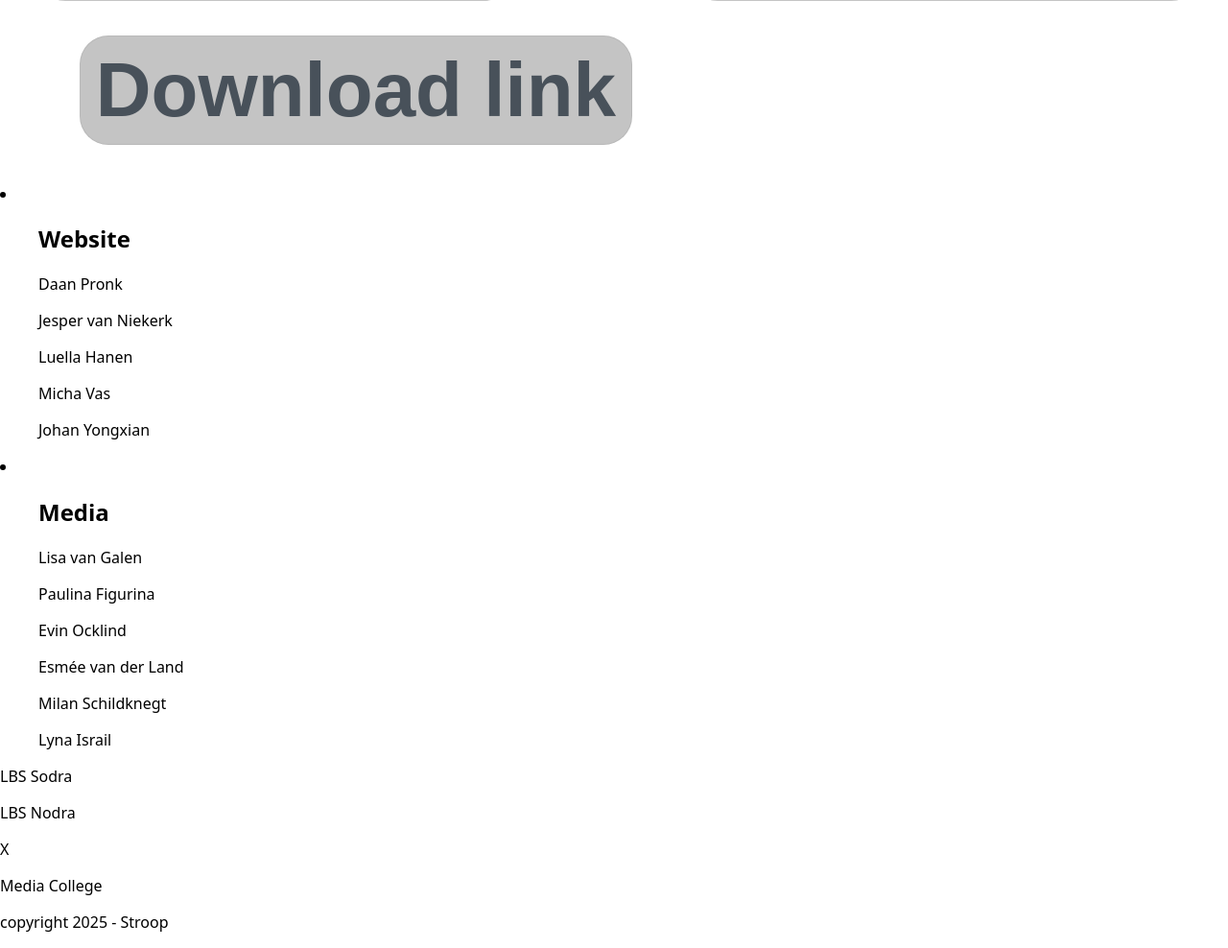
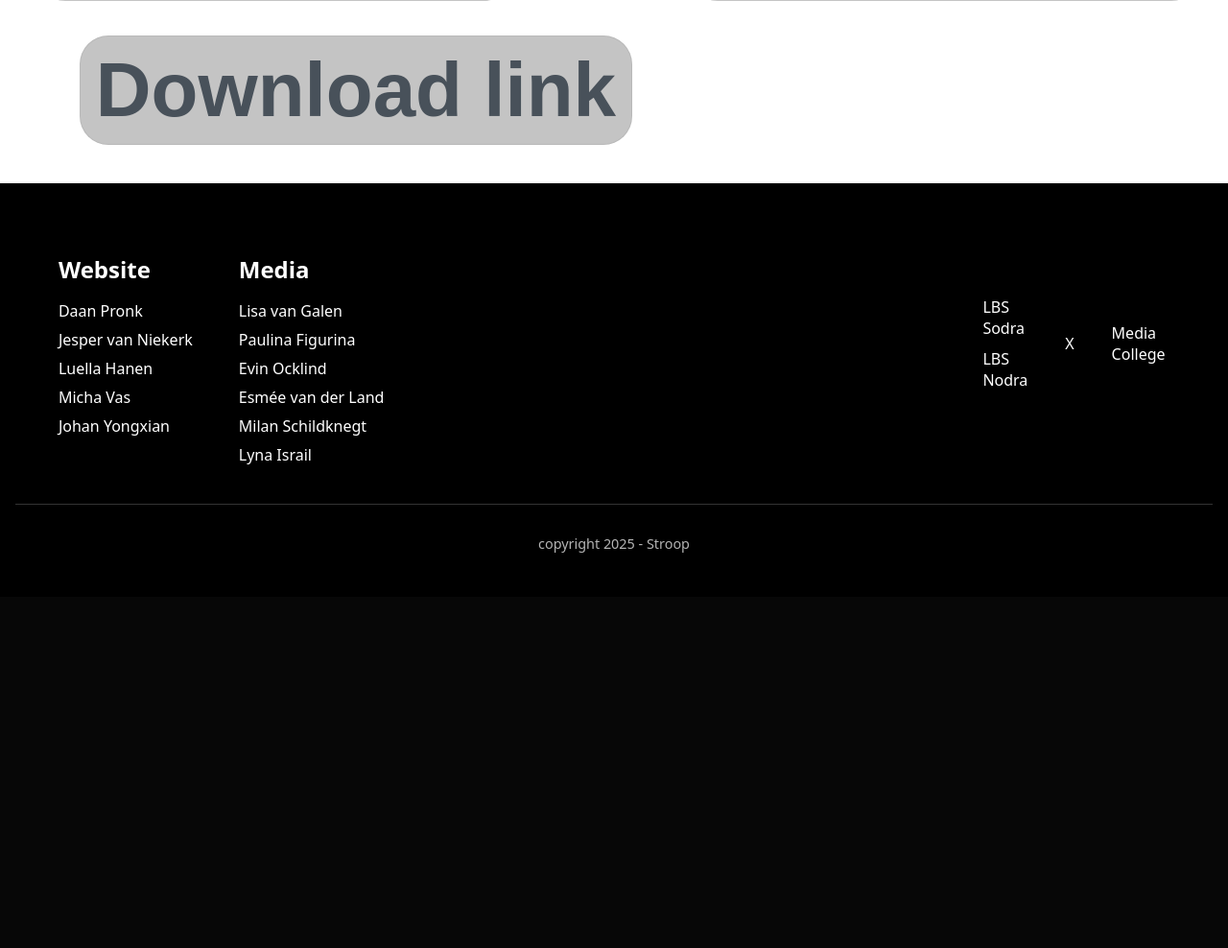
Before and after one commit to GitCommitt/Fullstack-Stroop, a PHP site: page /games/game2.html in a window 1280 px wide. Shown: the part 1579-2567 px from the top of the page at 96% size. After the commit the page ends 2155 px from the top, so only its background shows below. Run offline with PHP 8.4, Linux system fonts and the light colour scheme.

Commit message:
small change

```diff
--- a/css/game.css
+++ b/css/game.css
@@ -139,3 +139,86 @@ button:focus {
 .hidden {
     display: none !important;
 }
+
+footer {
+  background-color: black;
+  padding: 2rem 1rem 1rem;
+  display: flex;
+  flex-direction: column;
+  min-height: 300px;
+  position: relative;
+}
+
+.footer-every {
+  display: flex;
+  gap: 50%;
+  justify-content: center;
+  flex-grow: 1;
+  margin-bottom: 2rem;
+}
+
+.footer-team {
+  display: flex;
+  gap: 3rem;
+}
+
+.footer-collab {
+  display: flex;
+  gap: 20%;
+}
+
+.footer-swed {
+  display: flex;
+  flex-direction: column;
+  justify-content: center;
+}
+
+.footer-ned {
+  display: flex;
+  align-items: center;
+}
+
+.footer-dif {
+  display: flex;
+  align-items: center;
+}
+
+.footer-cop {
+  text-align: center;
+  margin-top: auto;
+  margin-bottom: 1rem;
+  padding-top: 1rem;
+  border-top: 1px solid rgba(255, 255, 255, 0.2);
+  width: 100%;
+}
+
+.footer-cop_text {
+  color: rgb(180, 180, 180);
+  font-size: 0.9rem;
+}
+
+.footer-names {
+  color: white;
+  margin: 0.5rem 0;
+}
+
+.footer-title {
+  color: white;
+  margin-bottom: 1rem;
+}
+
+.footer-land {
+  color: white;
+  margin: 0.3rem 0;
+}
+
+.footer-di_text {
+  color: white;
+}
+
+.footer-website ul,
+.footer-media ul {
+  list-style: none;
+  padding: 0;
+  margin: 0;
+}
--- a/games/game2.html
+++ b/games/game2.html
@@ -6,6 +6,7 @@
     <meta name="viewport" content="width=device-width, initial-scale=1.0">
     <title>Document</title>
     <link rel="stylesheet" href="/css/game.css">
+
     <script src="/js/script.js" defer></script>
 
 </head>
```
